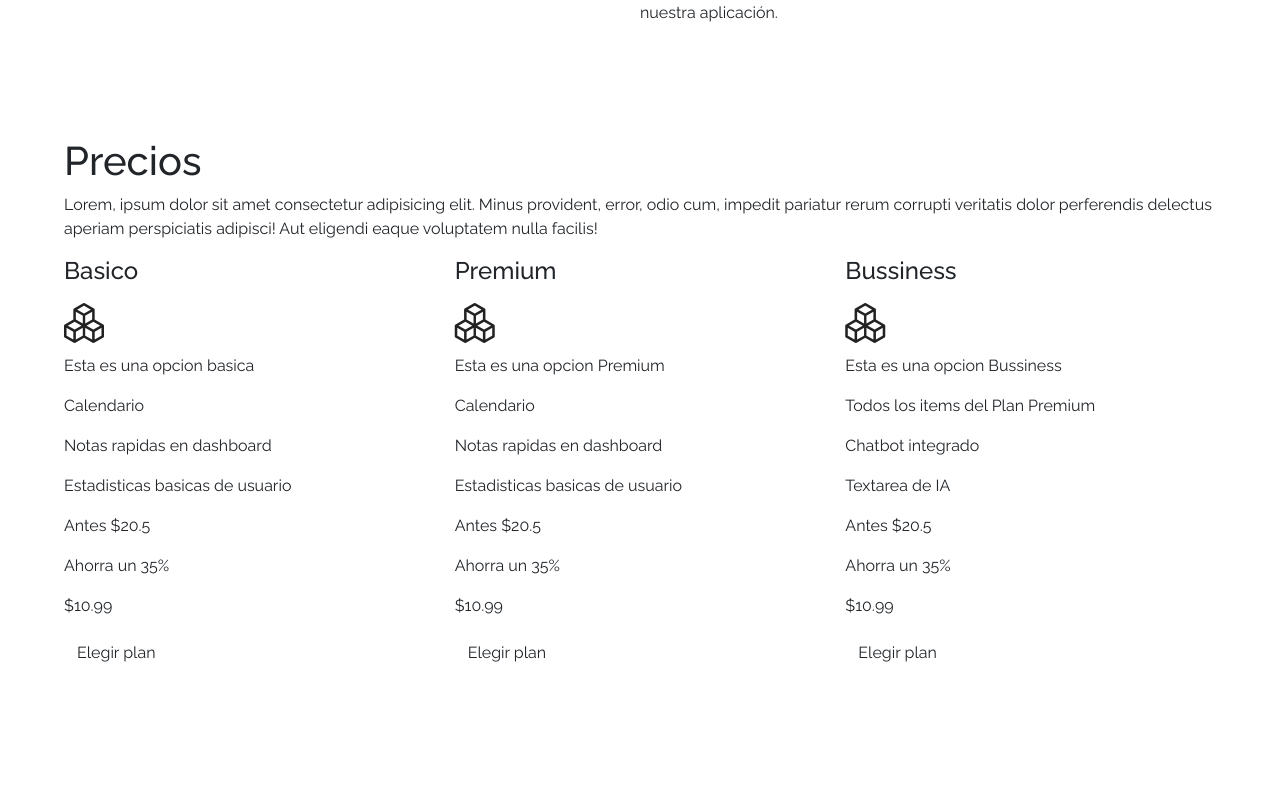
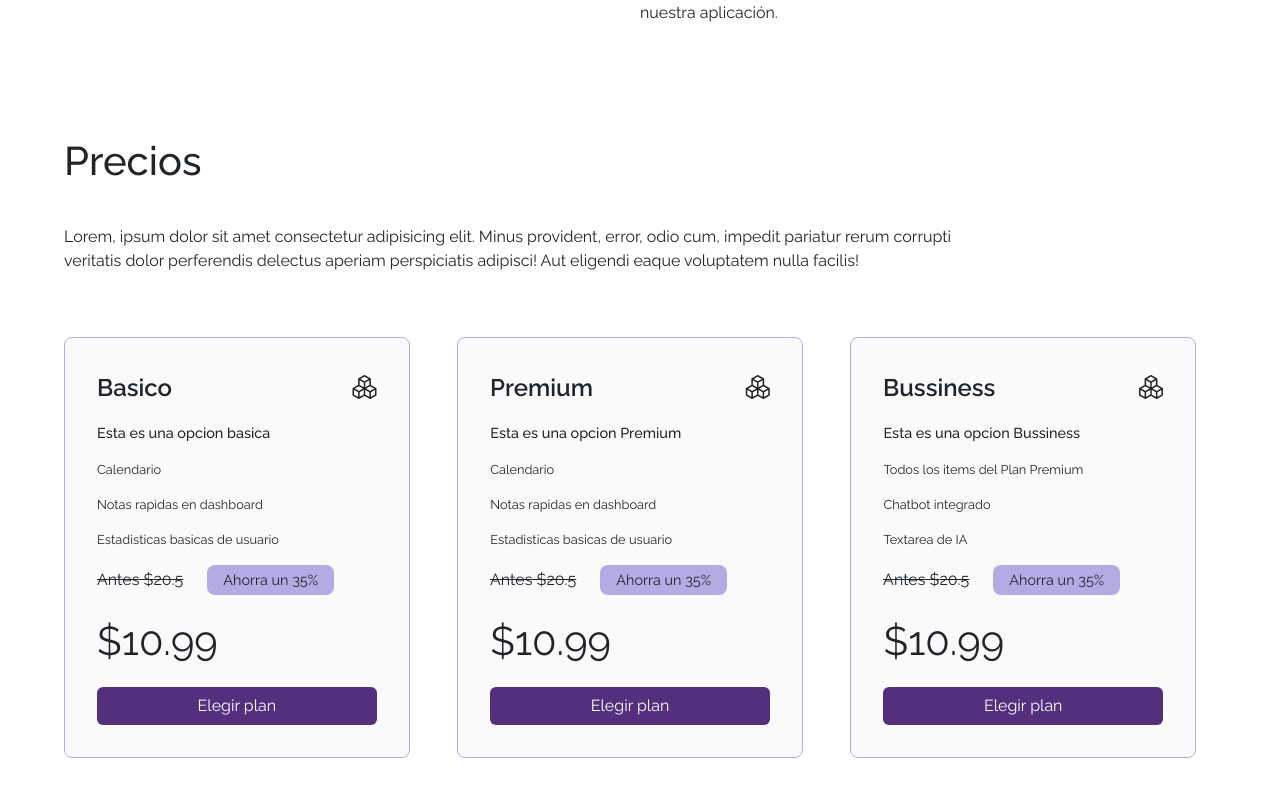
Before and after one commit to matiasealianelli/landing-gestion, a React (Vite) app: page / in a window 1280 px wide. Shown: the part 1895-2691 px from the top of the page. Before the commit the page ends 2567 px from the top, so only its background shows below. Built offline with nearby package versions, Linux system fonts and the light colour scheme.

Commit message:
Agregue estilos CSS de seccion de Precios y de las tarjetas de Plan

```diff
--- a/src/styles/styles Price/CardsPrice.css
+++ b/src/styles/styles Price/CardsPrice.css
@@ -0,0 +1,115 @@
+.swiper-wrapper,
+.conteiner-cards-price {
+  margin: 3rem 0;
+}
+.swiper-slide,
+.card-price {
+  width: 18rem;
+  display: flex;
+  flex-direction: column;
+  background-color: #fafafa;
+  padding: 2rem;
+  border-radius: 8px;
+  border: 1px solid #b4abe4;
+  margin: 0;
+  transition: all 0.3s ease;
+}
+.conteiner-title-icon{
+  display: flex;
+  justify-content: space-between;
+  align-items: center;
+  margin-bottom: 1rem;
+}
+.icon-card-price{
+  font-size: 1.5rem;
+}
+.title-card-price {
+  font-size: 1.5rem;
+  font-weight: 600;
+  margin: 0;
+}
+.description-card-price {
+  font-size: 0.9rem;
+  font-weight: 500;
+}
+.utilidades-cards-price{
+  font-size: 0.8rem;
+  /* text-decoration: ; */
+}
+.conteiner-descuento {
+  display: flex;
+  align-items: center;
+  gap: 1.5rem;
+  width: max-content;
+  height: min-content;
+}
+.percent-card-price {
+  /* background-color: #a6b6d4; */
+  background-color: #b4abe4;
+  padding: 0.25rem 1rem;
+  font-size: 0.9rem;
+  border-radius: 8px;
+  width: max-content;
+  height: min-content;
+}
+.priceOld-card-price {
+  text-decoration: line-through;
+  width: max-content;
+  height: min-content;
+}
+.newPrice-card {
+  font-size: 2.5rem;
+}
+.btn-press-price {
+  background-color: #532f7d;
+  color: #fff;
+  transition: all 0.3s ease;
+}
+.card-price:hover{
+  transition: all 0.3s ease;
+  scale: 1.02;
+}
+.btn-press-price:hover{
+  color: #222;
+  background-color: #b4abe4;
+  border: 1px solid #532f7d;
+  transition: all 0.3s ease;
+}
+.btn-check:checked+.btn, .btn.active, .btn.show, .btn:first-child:active, :not(.btn-check)+.btn:active {
+    color: #222;
+  background-color: #b4abe4;
+  border: 1px solid #532f7d;
+  transition: all 0.3s ease;
+}
+.btn-press-price:focus{
+    color: #222;
+  background-color: #b4abe4;
+  border: 1px solid #532f7d;
+  transition: all 0.3s ease;
+}
+@media (min-width: 360px) and (max-width: 768px) {
+  .swiper-wrapper {
+    display: flex;
+    position: relative;
+    z-index: 1;
+    width: 100%;
+  }
+  .card-price:hover{
+  scale: 1;
+}
+}
+@media (min-width: 769px) and (max-width: 1024px) {
+}
+@media (min-width: 1025px) {
+  .swiper-wrapper {
+    display: flex;
+    justify-content: space-between;
+    align-items: center;
+    margin: 3rem 0;
+  }
+  .swiper-slide,
+  .card-price {
+    min-width: 20%;
+    max-width: 30%;
+  }
+}
--- a/src/styles/styles Price/Price.css
+++ b/src/styles/styles Price/Price.css
@@ -0,0 +1,9 @@
+.text-section-price{
+  width: 80%;
+  margin-top: 2.5rem;
+}
+@media (min-width:360px) and (max-width:768px){
+  .text-section-price{
+    width: 100%;
+  }
+}
```
